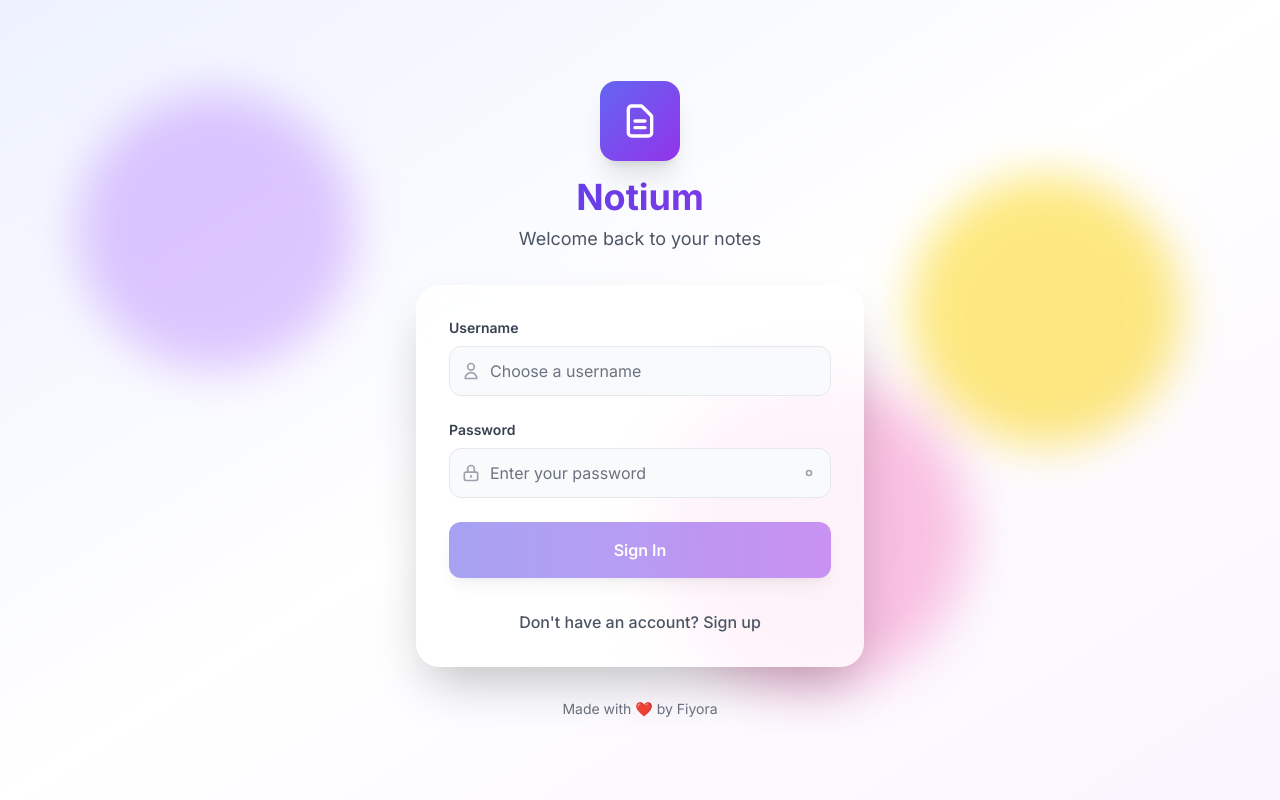
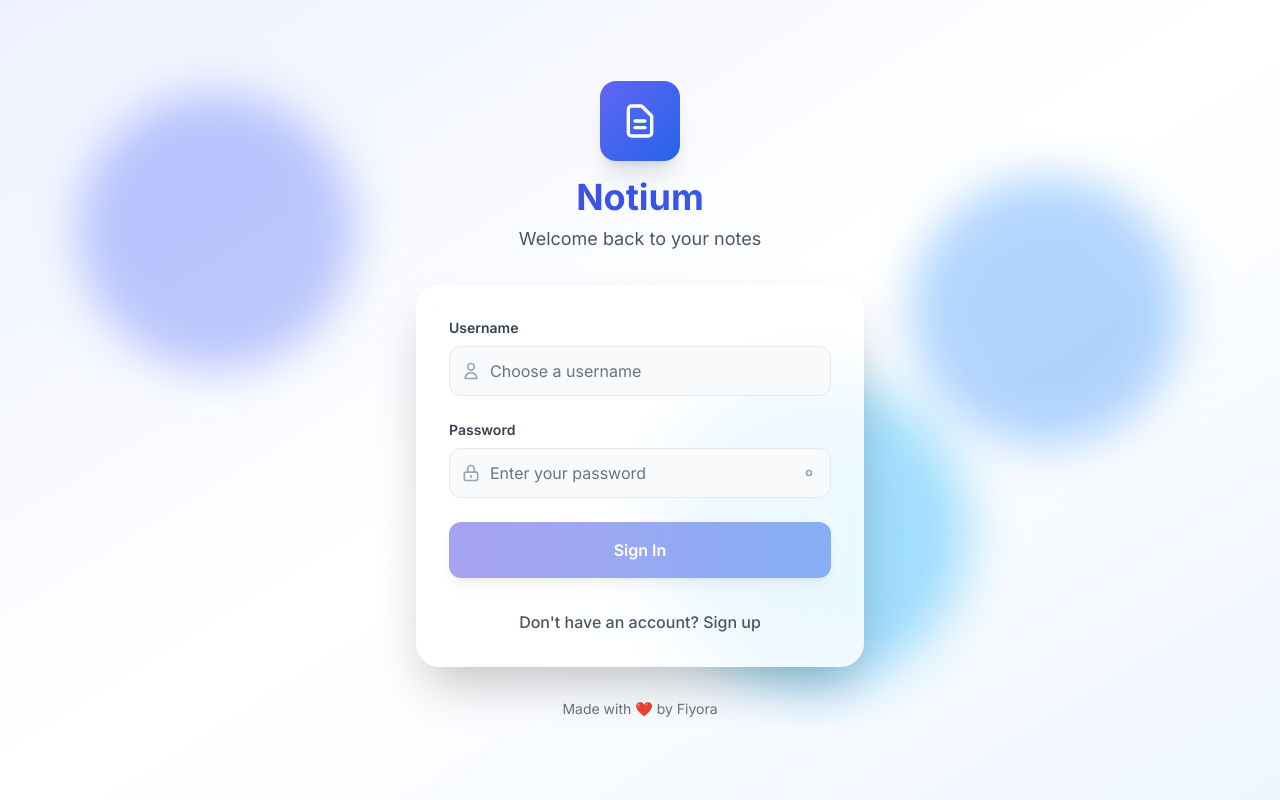
Before and after one commit to fiyoraa/Notium, a React (Vite) app: page / in a window 1280 px wide. Built offline with nearby package versions, Linux system fonts and the light colour scheme; no server answers.

Commit message:
Update Login.tsx

```diff
--- a/src/components/Login.tsx
+++ b/src/components/Login.tsx
@@ -49,7 +49,7 @@ export function Login() {
       y: 0,
       scale: 1,
       transition: {
-        type: "spring",
+        type: "spring" as const,
         duration: 0.6,
         bounce: 0.4
       }
@@ -57,12 +57,12 @@ export function Login() {
   };
 
   return (
-    <div className="min-h-screen relative overflow-hidden bg-gradient-to-br from-indigo-50 via-white to-purple-50 dark:from-gray-900 dark:via-gray-800 dark:to-indigo-900">
+    <div className="min-h-screen relative overflow-hidden bg-gradient-to-br from-indigo-50 via-white to-blue-50 dark:from-gray-900 dark:via-gray-800 dark:to-indigo-900">
       {/* Animated Background */}
       <div className="absolute inset-0">
-        <div className="absolute top-20 left-20 w-72 h-72 bg-purple-300 dark:bg-purple-800 rounded-full mix-blend-multiply filter blur-xl opacity-70 animate-blob"></div>
-        <div className="absolute top-40 right-20 w-72 h-72 bg-yellow-300 dark:bg-yellow-800 rounded-full mix-blend-multiply filter blur-xl opacity-70 animate-blob animation-delay-2000"></div>
-        <div className="absolute bottom-20 left-1/2 w-72 h-72 bg-pink-300 dark:bg-pink-800 rounded-full mix-blend-multiply filter blur-xl opacity-70 animate-blob animation-delay-4000"></div>
+        <div className="absolute top-20 left-20 w-72 h-72 bg-indigo-300 dark:bg-indigo-800 rounded-full mix-blend-multiply filter blur-xl opacity-70 animate-blob"></div>
+        <div className="absolute top-40 right-20 w-72 h-72 bg-blue-300 dark:bg-blue-800 rounded-full mix-blend-multiply filter blur-xl opacity-70 animate-blob animation-delay-2000"></div>
+        <div className="absolute bottom-20 left-1/2 w-72 h-72 bg-sky-300 dark:bg-sky-800 rounded-full mix-blend-multiply filter blur-xl opacity-70 animate-blob animation-delay-4000"></div>
       </div>
 
       {/* Main Content */}
@@ -82,13 +82,13 @@ export function Login() {
               initial={{ scale: 0 }}
               animate={{ scale: 1 }}
               transition={{ type: "spring", duration: 0.5 }}
-              className="inline-flex items-center justify-center w-20 h-20 bg-gradient-to-br from-indigo-500 to-purple-600 rounded-2xl shadow-xl mb-4"
+              className="inline-flex items-center justify-center w-20 h-20 bg-gradient-to-br from-indigo-500 to-blue-600 rounded-2xl shadow-xl mb-4"
             >
               <svg className="w-10 h-10 text-white" fill="none" stroke="currentColor" viewBox="0 0 24 24">
                 <path strokeLinecap="round" strokeLinejoin="round" strokeWidth={2} d="M9 12h6m-6 4h6m2 5H7a2 2 0 01-2-2V5a2 2 0 012-2h5.586a1 1 0 01.707.293l5.414 5.414a1 1 0 01.293.707V19a2 2 0 01-2 2z" />
               </svg>
             </motion.div>
-            <h1 className="text-4xl font-bold bg-gradient-to-r from-indigo-600 to-purple-600 dark:from-indigo-400 dark:to-purple-400 bg-clip-text text-transparent mb-2">
+            <h1 className="text-4xl font-bold bg-gradient-to-r from-indigo-600 to-blue-600 dark:from-indigo-400 dark:to-blue-400 bg-clip-text text-transparent mb-2">
               Notium
             </h1>
             <p className="text-gray-600 dark:text-gray-400 text-lg">
@@ -188,7 +188,7 @@ export function Login() {
                 whileTap={{ scale: 0.98, y: 0 }}
                 type="submit"
                 disabled={loading || !username.trim() || !password.trim()}
-                className="w-full py-4 px-4 bg-gradient-to-r from-indigo-600 to-purple-600 text-white rounded-xl font-semibold hover:from-indigo-700 hover:to-purple-700 transition-all duration-200 disabled:opacity-50 disabled:cursor-not-allowed shadow-lg hover:shadow-xl"
+                className="w-full py-4 px-4 bg-gradient-to-r from-indigo-600 to-blue-600 text-white rounded-xl font-semibold hover:from-indigo-700 hover:to-blue-700 transition-all duration-200 disabled:opacity-50 disabled:cursor-not-allowed shadow-lg hover:shadow-xl"
               >
                 {loading ? (
                   <span className="flex items-center justify-center gap-2">
@@ -222,7 +222,8 @@ export function Login() {
         </motion.div>
       </motion.div>
 
-      <style jsx>{`
+      <style dangerouslySetInnerHTML={{
+        __html: `
         @keyframes blob {
           0% { transform: translate(0px, 0px) scale(1); }
           33% { transform: translate(30px, -50px) scale(1.1); }
@@ -238,7 +239,8 @@ export function Login() {
         .animation-delay-4000 {
           animation-delay: 4s;
         }
-      `}</style>
+      `
+      }} />
     </div>
   );
 }
```
